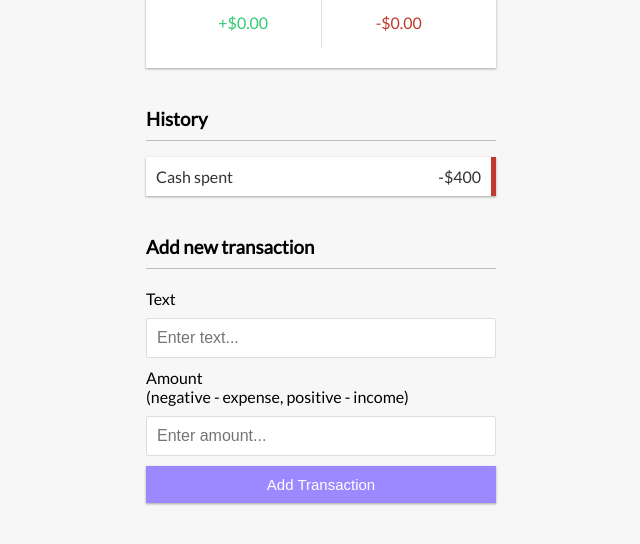
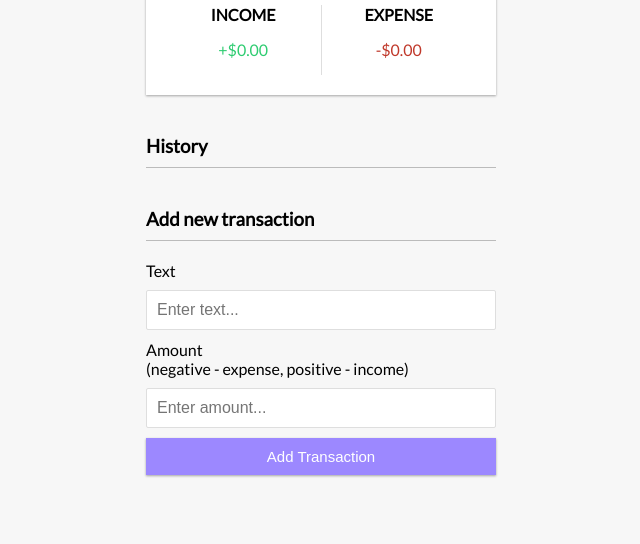
Before and after one commit to Raj2631/Expense-Tracker, a plain HTML site: page index.html in a window 1280 px wide. Shown: the part 228-772 px from the top of the page, without its empty margins (319-959 px from the left). Drawn offline with Linux system fonts and the light colour scheme.

Commit message:
minor fix

```diff
--- a/index.html
+++ b/index.html
@@ -26,10 +26,10 @@
 
       <h3>History</h3>
       <ul id="list" class="list">
-        <li class="minus">
+        <!-- <li class="minus">
           Cash spent <span>-$400</span>
           <button class="delete-btn">x</button>
-        </li>
+        </li> -->
       </ul>
 
       <h3>Add new transaction</h3>
```
